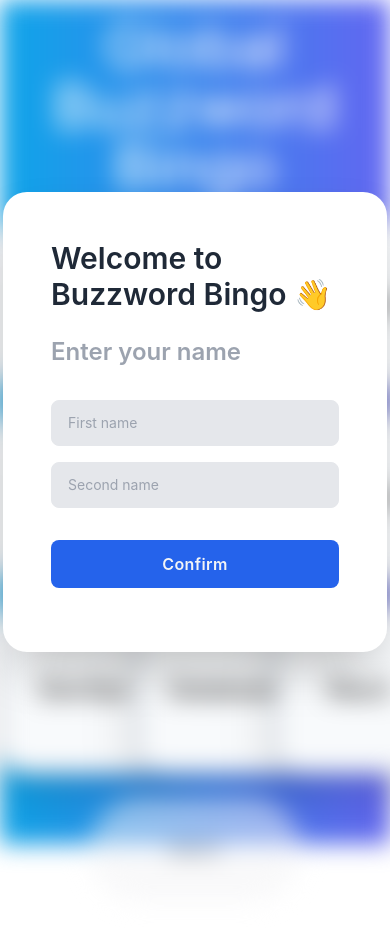
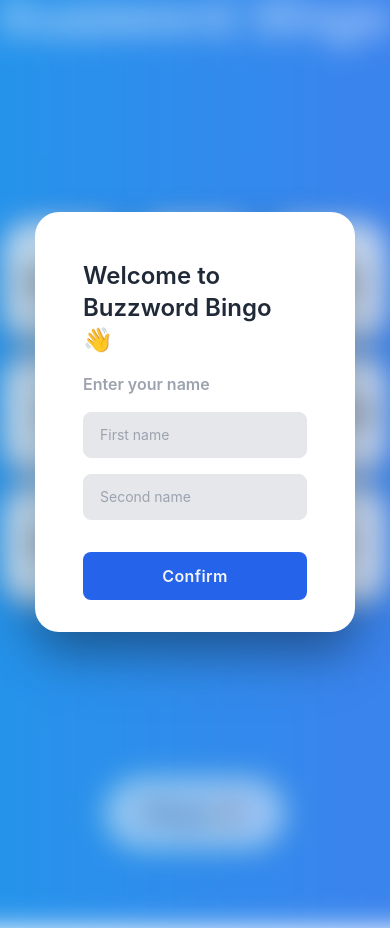
Before and after one commit to MrBroadie/bingoapp, a React (Create React App) app in the folder bingo-app-fe/: page / in a window 390 px wide. Shown: the top 928 px of the page. Before the commit the page ends 902 px from the top, so only its background shows below. Built offline with nearby package versions, Linux system fonts and the light colour scheme; no server answers.

Commit message:
Responsive styling

```diff
--- a/bingo-app-fe/src/BingoLogic/BingoBoxButton.jsx
+++ b/bingo-app-fe/src/BingoLogic/BingoBoxButton.jsx
@@ -1,29 +1,27 @@
-import React, { useEffect, useState } from 'react'
+import React, { useEffect, useState } from "react";
 
-function BingoBoxButton({value, counter, setCounter}) {
-    const [cssClass, setCSSClass] = useState("")
+function BingoBoxButton({ value, counter, setCounter }) {
+  const [cssClass, setCSSClass] = useState("");
 
+  const unclickedCSS =
+    "h-[12vh] w-[12vh] md:h-[16vh] md:w-[16vh] 2xl:h-[20vh] 2xl:w-[20vh] backdrop-blur-md bg-white/75 text-black bg-slate-50 hover:bg-slate-500 hover:text-slate-100 border-2 rounded-3xl border-slate-400 flex items-center justify-center drop-shadow-2xl break-all";
+  const clickedCSS =
+    "h-[12vh] w-[12vh] md:h-[16vh] md:w-[16vh] 2xl:h-[20vh] 2xl:w-[20vh] bg-slate-500 text-slate-100 border-2 rounded-3xl flex items-center justify-center drop-shadow-2xl break-all";
 
+  useEffect(() => {
+    setCSSClass(unclickedCSS);
+  }, []);
 
-    const unclickedCSS = "h-[20vh] w-[20vh] bg-slate-50 hover:bg-slate-500 hover:text-slate-100 border-2 rounded-3xl border-slate-400 flex items-center justify-center drop-shadow-2xl"
-    const clickedCSS = "h-[20vh] w-[20vh] bg-slate-500 text-slate-100 border-2 rounded-3xl flex items-center justify-center drop-shadow-2xl"
-
-    useEffect(() => {
-        setCSSClass(unclickedCSS)
-    }, [])
-
-    const changeClass = () => {
-      setCSSClass(cssClass === clickedCSS ? unclickedCSS : clickedCSS)
-      setCounter(cssClass === clickedCSS ? counter - 1 : counter + 1)
-    }
-
-
+  const changeClass = () => {
+    setCSSClass(cssClass === clickedCSS ? unclickedCSS : clickedCSS);
+    setCounter(cssClass === clickedCSS ? counter - 1 : counter + 1);
+  };
 
   return (
     <button className={cssClass} onClick={changeClass}>
-    <p className=" text-2xl">{value}</p>
-  </button>
-  )
+      <p className="text-sm font-bold md:text-lg 2xl:text-2xl">{value}</p>
+    </button>
+  );
 }
 
-export default BingoBoxButton
+export default BingoBoxButton;
--- a/bingo-app-fe/src/BingoLogic/BingoButton.jsx
+++ b/bingo-app-fe/src/BingoLogic/BingoButton.jsx
@@ -1,47 +1,57 @@
-import React, { useEffect, useState } from 'react'
-import { useContext } from 'react'
-import { DisabledContext } from '../contexts/DisabledContext'
+import React, { useEffect, useState } from "react";
+import { useContext } from "react";
+import { DisabledContext } from "../contexts/DisabledContext";
 
-function BingoButton({socket, username, room, winner, setWinner}) {
+function BingoButton({ socket, username, room, winner, setWinner }) {
+  const { isDisabled } = useContext(DisabledContext);
 
-    const {isDisabled} = useContext(DisabledContext)
+  const [cssClass, setCSSClass] = useState("");
 
-    const [cssClass, setCSSClass] = useState("")
-
-    const unclickedCSS = "bg-slate-50 text-gray-800 border-2 border-slate-400 hover:bg-slate-500 hover:text-slate-100 font-bold py-10 px-20 rounded-full text-2xl"
-    const clickedCSS = "border-2 bg-slate-500 text-slate-100 font-bold py-10 px-20 rounded-full text-2xl"
+  const unclickedCSS =
+    "bg-slate-50 text-gray-800 border-2 border-emerald-500 hover:bg-slate-500 hover:text-slate-100 font-bold py-4 px-8 md:py-10 md:px-16 rounded-full text-xl md:text-4xl";
+  const clickedCSS =
+    "border-2 bg-slate-500 text-slate-100 font-bold py-4 px-8 md:py-10 md:px-16 rounded-full text-xl md:text-4xl";
 
   useEffect(() => {
-          setCSSClass(unclickedCSS)
+    setCSSClass(unclickedCSS);
     socket.on("bingoMessageSent", (winner) => {
       setWinner({
         winner: winner,
-            showWinner: true
-          })
-          console.log(winner, "has called BINGO")
+        showWinner: true,
+      });
+      console.log(winner, "has called BINGO");
       setTimeout(() => {
         setWinner({
           winner: "",
-              showWinner: false
-            })
-          }, 5000)
-        })
-    }, [])
+          showWinner: false,
+        });
+      }, 5000);
+    });
+  }, []);
 
   const handleClick = () => {
-        setCSSClass(cssClass === clickedCSS ? unclickedCSS : clickedCSS)
-        console.log('BINGO')
-        socket.emit('bingoClicked', room, username)
-    }
+    setCSSClass(cssClass === clickedCSS ? unclickedCSS : clickedCSS);
+    console.log("BINGO");
+    socket.emit("bingoClicked", room, username);
+  };
 
   return (
     <>
-        {isDisabled || winner.showWinner ?
-            <button type="button" className='bg-gray-100 text-gray-800 font-bold py-10 px-20 rounded-full opacity-50 cursor-not-allowed' disabled>BINGO</button>
-            :
-            <button type="button" className={cssClass} onClick={handleClick}>BINGO</button>}
+      {isDisabled || winner.showWinner ? (
+        <button
+          type="button"
+          className="bg-white border-2 border-emerald-500 text-gray-800 font-bold py-4 px-8 2xl:py-10 2xl:px-16 rounded-full opacity-50 text-xl 2xl:text-4xl cursor-not-allowed"
+          disabled
+        >
+          Bingo 🎉
+        </button>
+      ) : (
+        <button type="button" className={cssClass} onClick={handleClick}>
+          Bingo 🎉
+        </button>
+      )}
     </>
-  )
+  );
 }
 
-export default BingoButton
+export default BingoButton;
--- a/bingo-app-fe/src/pages/BoardPage.jsx
+++ b/bingo-app-fe/src/pages/BoardPage.jsx
@@ -1,11 +1,12 @@
 import React, { useState } from "react";
 import { useEffect } from "react";
-import BingoBox from "../BingoLogic/BingoBox";
-import BingoButton from "../BingoLogic/BingoButton";
+import BingoBox from "../bingoLogic/BingoBox";
+import BingoButton from "../bingoLogic/BingoButton";
 import ShowModal from "./ShowModal";
 import io from "socket.io-client";
+import BuzzwordBingo from "../BuzzwordBingo.png";
 
-const host = window.location.href.match(/.+:/) + "4000";
+const host = "63.33.190.86:4000";
 const socket = io(host);
 
 function BoardPage() {
@@ -48,19 +49,22 @@ function BoardPage() {
       )}
 
       <div
-        className="bg-gradient-to-r from-sky-500 to-indigo-500 flex-col h-screen"
+        className="bg-gradient-to-r from-sky-500 to-indigo-500 h-screen animate-gradient-xy flex flex-col items-center justify-between  py-16 md:justify-center"
         style={{
+          "pointer-events":
+            singleSocketUser.username.length === 0 ? `none` : `auto`,
           filter:
             singleSocketUser.username.length === 0 ? `blur(12px)` : `blur(0px)`,
+          overflow: singleSocketUser.username.length === 0 ? `hidden` : `auto`,
+          transform:
+            singleSocketUser.username.length === 0 ? `scale(1.2)` : `scale(1)`,
         }}
       >
         <header>
-          <h1 className="text-center text-6xl pt-4 text-white">
-            Global Buzzword Bingo
-          </h1>
+          <img className="px-8" src={BuzzwordBingo}></img>
         </header>
         <main className="flex items-center justify-center mt-6">
-          <div className="grid gap-6 grid-cols-3 grid-rows-3 items-center content-center">
+          <div className="grid gap-2 md:gap-6 grid-cols-3 grid-rows-3 items-center content-center mx-2 md:mx-2 md:w-auto">
             <BingoBox />
           </div>
         </main>
--- a/bingo-app-fe/src/pages/ShowModal.jsx
+++ b/bingo-app-fe/src/pages/ShowModal.jsx
@@ -48,26 +48,35 @@ function ShowModal({
   };
 
   return (
-      <div className={`rounded-3xl shadow-2xl absolute left-0 right-0 m-auto top-0 bottom-0 p-12 bg-white z-10 w-96 ` + (userHasAttemptedUsername ? `h-[600px]` : `h-[460px]` )}>
-      <h1 className="font-semibold text-3xl text-gray-800 mb-6">
+    <div
+      className={
+        `rounded-3xl shadow-2xl absolute left-0 right-0 m-auto top-0 bottom-0 p-12 bg-white z-10 w-80 md:w-96 drop-shadow-2xl ` +
+        (userHasAttemptedUsername
+          ? `h-[560px] md:h-[600px]`
+          : `h-[420px] md:h-[460px]`)
+      }
+    >
+      <h1 className="font-semibold text-2xl md:text-3xl text-gray-800 mb-4 md:mb-6">
         {" "}
         Welcome to Buzzword Bingo 👋
       </h1>
-      <h2 className="font-semibold text-2xl text-gray-400">Enter your name</h2>
+      <h2 className="font-semibold text-1xl md:text-2xl text-gray-400">
+        Enter your name
+      </h2>
       <form
         className="flex flex-col justify-center items-center"
         onSubmit={handleSetUsername}
       >
         <div className="flex flex-col w-[100%]">
           <input
-            className="mt-8 mb-4 w-full text-sm  px-4 py-3 bg-gray-200 focus:bg-gray-100 border  border-gray-200 rounded-lg focus:outline-none focus:border-blue-400"
+            className="mt-4 md:mt-8 mb-4 w-full text-sm  px-4 py-3 bg-gray-200 focus:bg-gray-100 border  border-gray-200 rounded-lg focus:outline-none focus:border-blue-400"
             name="firstName"
             placeholder="First name"
             required
           ></input>
 
           <input
-            className="w-full text-sm  px-4 py-3 bg-gray-200 focus:bg-gray-100 border  border-gray-200 rounded-lg focus:outline-none focus:border-blue-400"
+            className="w-full text-sm px-4 py-3 bg-gray-200 focus:bg-gray-100 border  border-gray-200 rounded-lg focus:outline-none focus:border-blue-400"
             name="lastName"
             placeholder="Second name"
             required
@@ -80,7 +89,7 @@ function ShowModal({
         )}
         <button
           type="submit"
-          className="mt-8 w-full px-4 flex justify-center bg-blue-600  hover:bg-blue-700 text-gray-100 p-3  rounded-lg tracking-wide font-semibold  cursor-pointer transition ease-in duration-500"
+          className="mt-8 w-full px-4 flex md:py-4 justify-center bg-blue-600  hover:bg-blue-700 text-gray-100 p-3  rounded-lg tracking-wide font-semibold  cursor-pointer transition ease-in duration-500"
         >
           Confirm
         </button>
--- a/bingo-app-fe/tailwind.config.js
+++ b/bingo-app-fe/tailwind.config.js
@@ -2,7 +2,23 @@
 module.exports = {
   content: ["./src/**/*.{js,jsx,ts,tsx}"],
   theme: {
-    extend: {},
+    extend: {
+      animation: {
+        "gradient-xy": "gradient-xy 8s ease infinite",
+      },
+      keyframes: {
+        "gradient-xy": {
+          "0%, 100%": {
+            "background-size": "400% 400%",
+            "background-position": "left center",
+          },
+          "50%": {
+            "background-size": "200% 200%",
+            "background-position": "right center",
+          },
+        },
+      },
+    },
+    plugins: [],
   },
-  plugins: [],
 };
```
Also changed, not shown: bingo-app-fe/src/BuzzwordBingo.png (added). Lines whose indentation alone changed are shown as unchanged.
